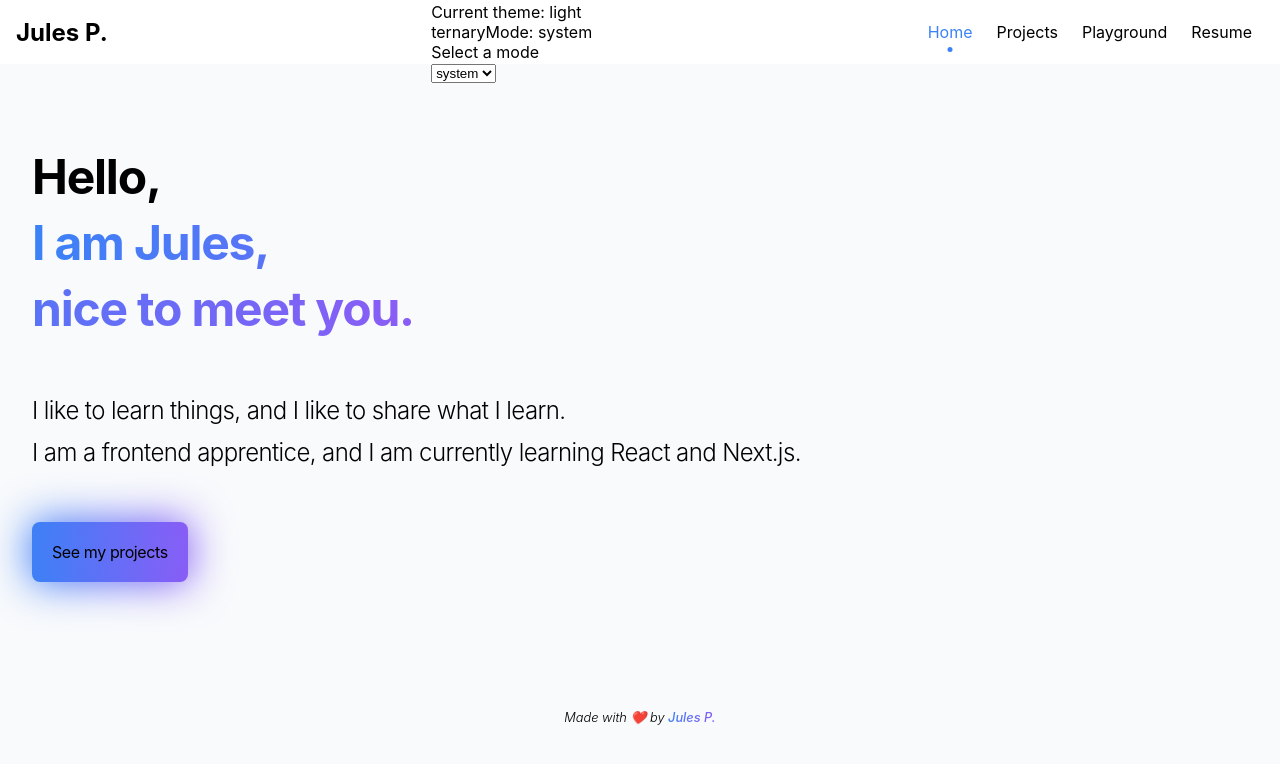
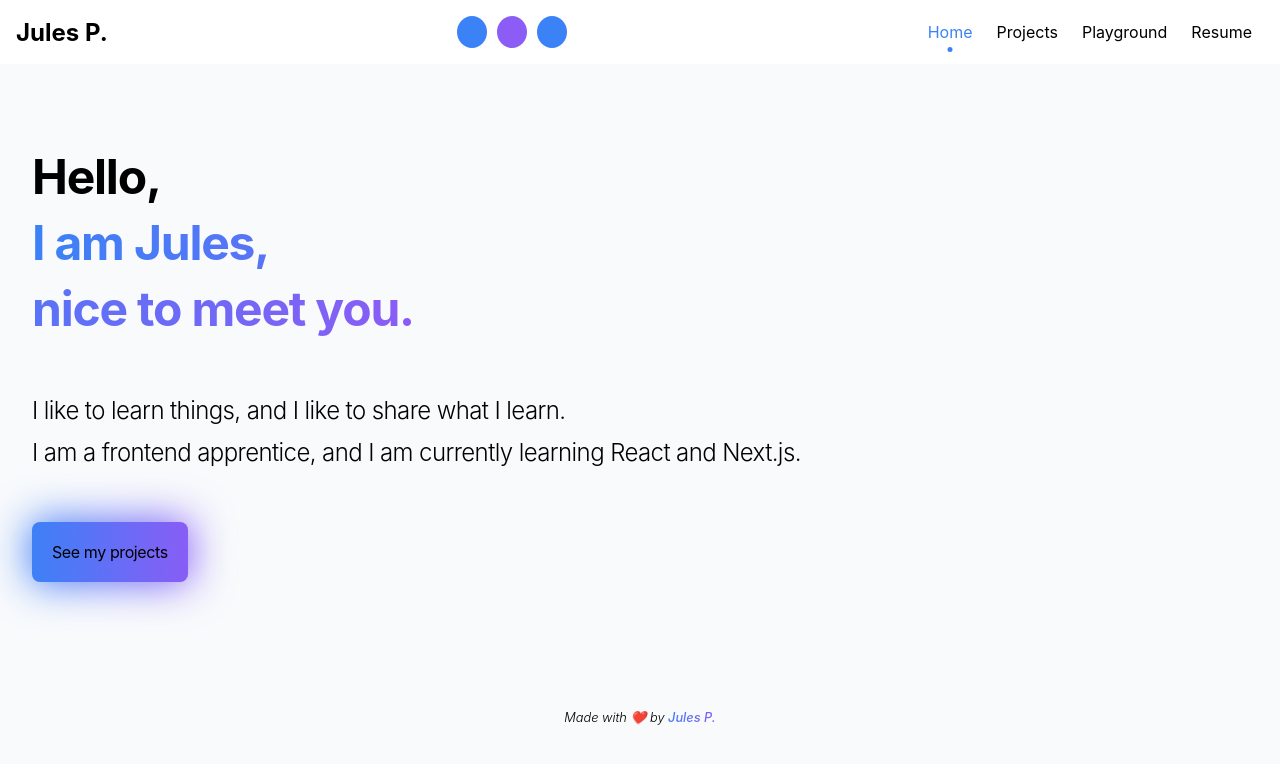
Before and after one commit to jpoissonnet/portfolio, a Next.js app: page / in a window 1280 px wide. Shown: the top 764 px of the page. Built offline with nearby package versions, Linux system fonts and the light colour scheme.

Commit message:
skeleton for button

```diff
--- a/src/components/navigation/Navbar.tsx
+++ b/src/components/navigation/Navbar.tsx
@@ -3,7 +3,7 @@ import Link from "next/link";
 import NavLink from "./NavLink";
 import style from "./Navbar.module.css";
 import { MobileNav } from "./mobile/MobileNav";
-import ToggleTheme from "../theme/toggleTheme";
+import ToggleTheme from "../theme/ToggleTheme";
 
 const Navbar = () => {
   return (
--- /dev/null
+++ b/src/components/theme/ToggleTheme.module.css
@@ -0,0 +1,44 @@
+.wrapper {
+  height: 100%;
+  display: inline-flex;
+  gap: 10px;
+}
+
+.input {
+  display: none;
+}
+
+.darkInput {
+  composes: input;
+}
+
+.systemInput {
+  composes: input;
+}
+
+.lightInput {
+  composes: input;
+}
+
+.label {
+  background-color: #3b82f6;
+  border-radius: 50%;
+  height: 100%;
+  width: 30px;
+}
+
+.input:checked + .label {
+  background-color: #8b5cf6;
+}
+
+.darkLabel {
+  composes: label;
+}
+
+.systemLabel {
+  composes: label;
+}
+
+.lightLabel {
+  composes: label;
+}
--- /dev/null
+++ b/src/components/theme/ToggleTheme.tsx
@@ -0,0 +1,51 @@
+"use client";
+import React, { useEffect } from "react";
+import { useTernaryDarkMode } from "usehooks-ts";
+import style from "./ToggleTheme.module.css";
+
+const ToggleTheme = () => {
+  const { isDarkMode, ternaryDarkMode, setTernaryDarkMode } =
+    useTernaryDarkMode();
+
+  useEffect(() => {
+    if (isDarkMode) {
+      document.documentElement.classList.remove("light");
+    } else {
+      document.documentElement.classList.add("light");
+    }
+  }, [isDarkMode]);
+
+  return (
+    <form className={style.wrapper}>
+      <input
+        className={style.darkInput}
+        type="radio"
+        name="theme"
+        id="dark"
+        onChange={() => setTernaryDarkMode("dark")}
+        checked={ternaryDarkMode === "dark"}
+      />
+      <label htmlFor="dark" className={style.darkLabel}></label>
+      <input
+        className={style.systemInput}
+        type="radio"
+        name="theme"
+        id="system"
+        onChange={() => setTernaryDarkMode("system")}
+        checked={ternaryDarkMode === "system"}
+      />
+      <label htmlFor="system" className={style.systemLabel}></label>
+      <input
+        className={style.lightInput}
+        type="radio"
+        name="theme"
+        id="light"
+        onChange={() => setTernaryDarkMode("light")}
+        checked={ternaryDarkMode === "light"}
+      />
+      <label htmlFor="light" className={style.lightLabel}></label>
+    </form>
+  );
+};
+
+export default ToggleTheme;
--- a/src/components/theme/toggleTheme.tsx
+++ /dev/null
@@ -1,49 +0,0 @@
-"use client";
-import React, { useEffect } from "react";
-import { useTernaryDarkMode } from "usehooks-ts";
-
-const ToggleTheme = () => {
-  const { isDarkMode, ternaryDarkMode, setTernaryDarkMode } =
-    useTernaryDarkMode();
-
-  useEffect(() => {
-    if (isDarkMode) {
-      document.documentElement.classList.remove("light");
-    } else {
-      document.documentElement.classList.add("light");
-    }
-  }, [isDarkMode]);
-
-  return (
-    <form>
-      <label htmlFor={"dark"}>dark</label>
-      <input type={"radio"} name={"theme"} id={"dark"} />
-      <label htmlFor={"light"}>theme</label>
-      <input type={"radio"} name={"theme"} id={"light"} />
-      <div>
-        <p suppressHydrationWarning>
-          Current theme: {isDarkMode ? "dark" : "light"}
-        </p>
-        <p suppressHydrationWarning>ternaryMode: {ternaryDarkMode}</p>
-        <p>
-          Select a mode
-          <br />
-          <select
-            name="select-ternaryDarkMode"
-            onChange={(ev) =>
-              setTernaryDarkMode(ev.target.value as unknown as any)
-            }
-            value={ternaryDarkMode}
-            suppressHydrationWarning
-          >
-            <option value="light">light</option>
-            <option value="system">system</option>
-            <option value="dark">dark</option>
-          </select>
-        </p>
-      </div>
-    </form>
-  );
-};
-
-export default ToggleTheme;
```
